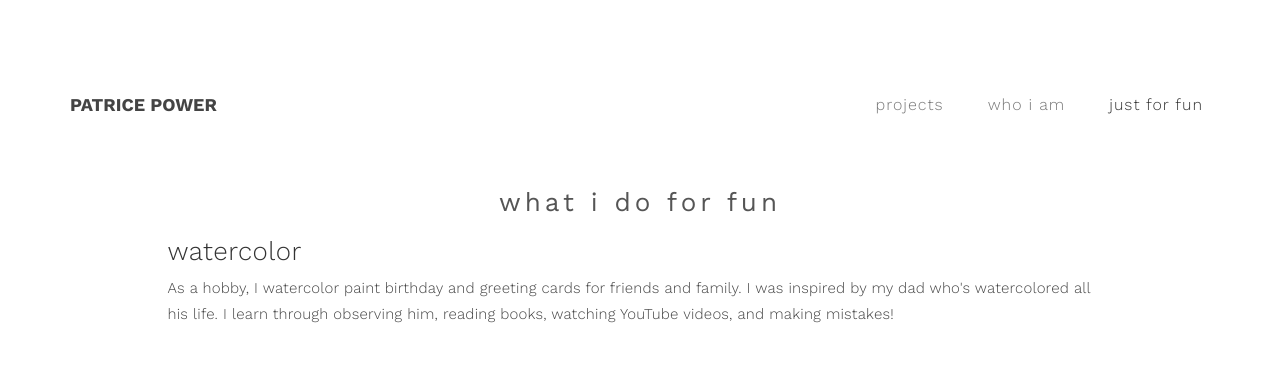
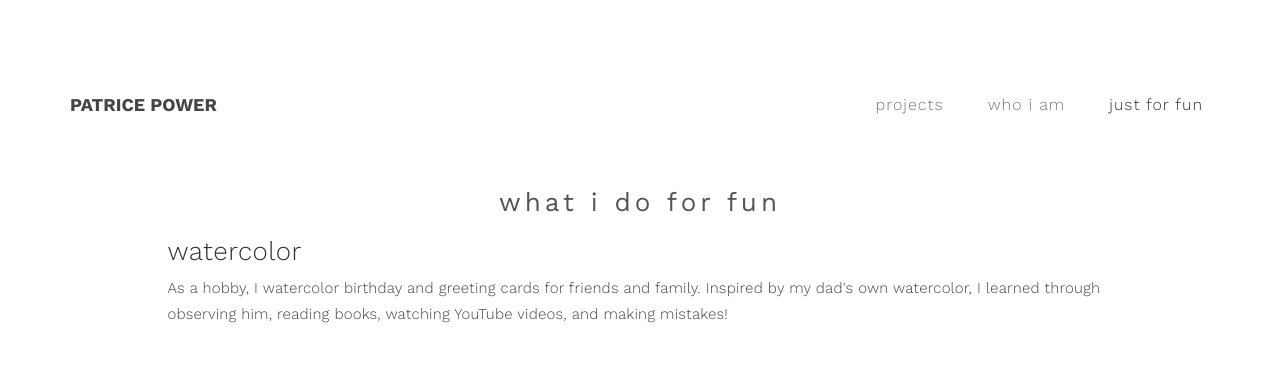
Before and after one commit to plpower/plpower.github.io, a plain HTML site: page watercolor.html in a window 1280 px wide. Shown: the top 374 px of the page. Drawn offline with nearby package versions, Linux system fonts and the light colour scheme.

Commit message:
Watercolor text

```diff
--- a/watercolor.html
+++ b/watercolor.html
@@ -70,8 +70,8 @@
                         <h3>what i do for fun</h3>
                     </div>
                     <h3>watercolor</h3>
-                    <p>As a hobby, I watercolor paint birthday and greeting cards for friends and family. I was inspired by my dad who's watercolored all his life.
-                        I learn through observing him, reading books, watching YouTube videos, and making mistakes!
+                    <p>As a hobby, I watercolor birthday and greeting cards for friends and family. Inspired by my dad's own watercolor,
+                        I learned through observing him, reading books, watching YouTube videos, and making mistakes!
                     </p>
                     <div class="gallery" align="center">
 
```
